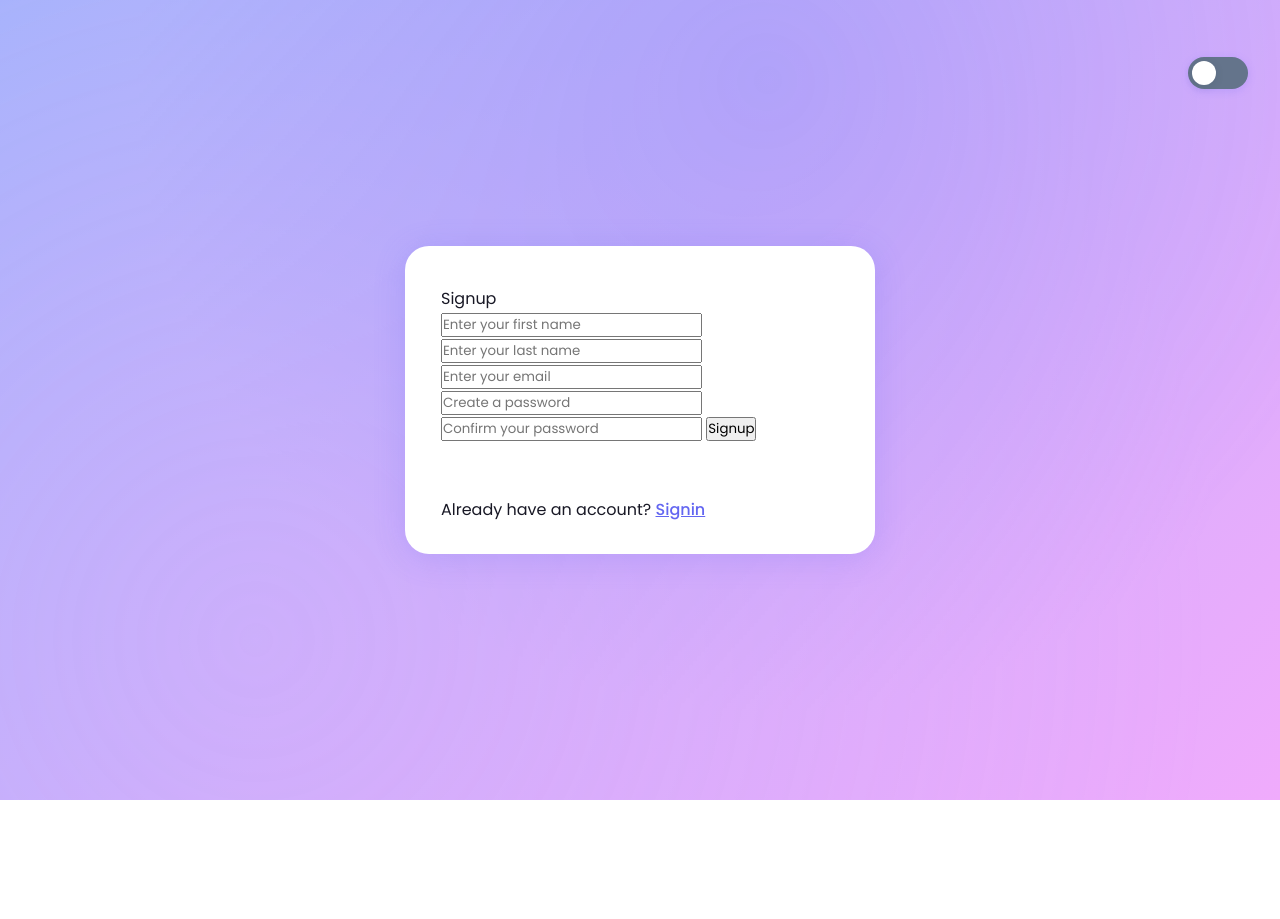
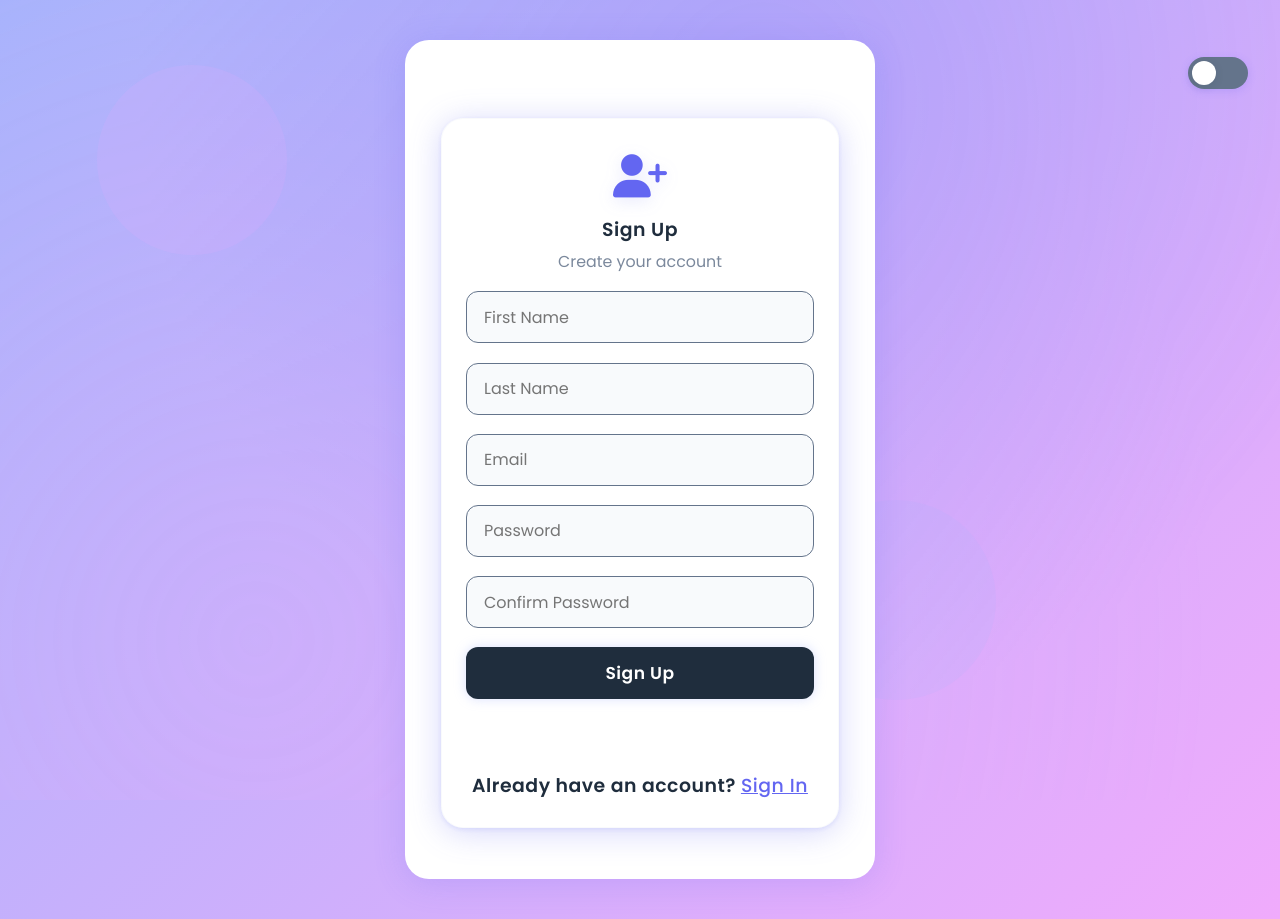
Before and after one commit to suchithsaraaaa/videochatapp, a Django app: template videoconference_app/templates/register.html in a window 1280 px wide. Before the commit the page ends 800 px from the top, so only its background shows below. Run offline with Django 3.2, Linux system fonts and the light colour scheme; the template is opened without the code that fills it, so the values that code supplies are empty.

Commit message:
template changes

```diff
--- a/videoconference_app/static/css/style.css
+++ b/videoconference_app/static/css/style.css
@@ -416,3 +416,83 @@
   opacity: 0.18;
   background: radial-gradient(circle at 60% 10%, #6366f1 0%, transparent 60%), radial-gradient(circle at 20% 80%, #f0abfc 0%, transparent 80%);
 }
+
+/* --- Action Card Styles for Animated Boxes --- */
+.action-cards {
+  display: flex;
+  flex-wrap: wrap;
+  justify-content: center;
+  gap: 2.2rem;
+  margin: 2.4rem 0 1.2rem 0;
+  z-index: 2;
+}
+.action-card {
+  background: rgba(255,255,255,0.13);
+  border-radius: 22px;
+  min-width: 170px;
+  min-height: 170px;
+  padding: 2.2rem 1.5rem 1.7rem 1.5rem;
+  box-shadow: 0 4px 32px 0 #6366f144, 0 1.5px 4px #6366f122;
+  display: flex;
+  flex-direction: column;
+  align-items: center;
+  justify-content: center;
+  cursor: pointer;
+  position: relative;
+  overflow: hidden;
+  transition: transform .19s cubic-bezier(.4,0,.2,1), box-shadow .19s, background .35s;
+  animation: popIn 0.8s cubic-bezier(.4,0,.2,1);
+  animation-fill-mode: both;
+  border: 1.5px solid #e0e7ef33;
+}
+.action-card:hover, .action-card:focus {
+  transform: scale(1.07) translateY(-5px) rotateZ(-1deg);
+  box-shadow: 0 8px 48px 0 #6366f177, 0 2px 8px #6366f122;
+  background: linear-gradient(135deg, #a5b4fc55 0%, #f0abfc77 100%);
+}
+
+@keyframes popIn {
+  0% { opacity: 0; transform: scale(.72) translateY(40px);}
+  80% { transform: scale(1.08) translateY(-8px);}
+  100% { opacity: 1; transform: scale(1) translateY(0);}
+}
+
+.action-card .icon {
+  font-size: 2.7rem;
+  margin-bottom: 1.1rem;
+  color: var(--color-accent);
+  filter: drop-shadow(0 4px 8px #6366f122);
+  transition: color 0.21s;
+}
+.action-card span {
+  font-size: 1.18rem;
+  font-weight: 600;
+  color: var(--color-primary);
+  text-align: center;
+  margin-bottom: .3rem;
+  letter-spacing: .5px;
+}
+.action-card .desc {
+  font-size: .99rem;
+  color: var(--color-secondary);
+  text-align: center;
+  opacity: 0.85;
+}
+
+body.dark-mode .action-card {
+  background: rgba(30,41,59,0.20);
+  border: 1.5px solid #6366f144;
+}
+body.dark-mode .action-card .icon {
+  color: var(--color-accent);
+}
+body.dark-mode .action-card span {
+  color: var(--color-accent);
+}
+body.dark-mode .action-card .desc {
+  color: #a1a1aa;
+}
+
+@media (max-width: 700px) {
+  .action-cards { flex-direction: column; gap: 1.4rem; }
+}
--- a/videoconference_app/templates/register.html
+++ b/videoconference_app/templates/register.html
@@ -4,32 +4,42 @@
 <head>
   <meta charset="UTF-8">
   <meta name="viewport" content="width=device-width, initial-scale=1.0">
-  <meta http-equiv="X-UA-Compatible" content="ie=edge">
-  <title>Signup</title>
+  <title>Sign Up</title>
   <link rel="stylesheet" href="{% static 'css/style.css' %}">
+  <link rel="stylesheet" href="https://cdnjs.cloudflare.com/ajax/libs/font-awesome/6.5.0/css/all.min.css">
 </head>
 <body>
+  <div class="animated-bg">
+    <svg class="bg-shape" width="100%" height="100%">
+      <circle cx="15%" cy="20%" r="95" fill="#f0abfc" opacity="0.14"/>
+      <circle cx="70%" cy="75%" r="100" fill="#a5b4fc" opacity="0.12"/>
+    </svg>
+  </div>
   <div class="container">
-    <div class="card form-card">
-      <header>Signup</header>
-      <form action="{% url 'register' %}" method="POST">
+    <div class="action-cards">
+      <div class="action-card" style="min-width:330px;">
+        <i class="fas fa-user-plus icon"></i>
+        <span>Sign Up</span>
+        <div class="desc">Create your account</div>
+        <form class="form" action="{% url 'register' %}" method="POST" style="margin-top:1.1em;">
           {% csrf_token %}
-        <input type="text" placeholder="Enter your first name" name="first_name" required>
-        <input type="text" placeholder="Enter your last name" name="last_name" required>
-        <input type="text" placeholder="Enter your email" name="email" required>
-        <input type="password" placeholder="Create a password" name="password1" required>
-        <input type="password" placeholder="Confirm your password" name="password2" required>
-        <input type="submit" class="button primary" value="Signup">
+          <input type="text" placeholder="First Name" name="first_name" required>
+          <input type="text" placeholder="Last Name" name="last_name" required>
+          <input type="text" placeholder="Email" name="email" required>
+          <input type="password" placeholder="Password" name="password1" required>
+          <input type="password" placeholder="Confirm Password" name="password2" required>
+          <input type="submit" class="button" value="Sign Up">
           <div class="status-message">
             {% if error %}
-            <p class="error">{{ error }}</p>
+              <p class="error"><i class="fas fa-times-circle"></i> {{ error }}</p>
             {% endif %}
           </div>
         </form>
-      <div class="account-link">
+        <div class="account-link" style="margin-top:1em;">
           <span>Already have an account?
-          <a href="{% url 'login' %}">Signin</a>
+            <a href="{% url 'login' %}">Sign In</a>
           </span>
+        </div>
       </div>
     </div>
     <div class="toggle-switch">
```
Also changed, not shown: videoconference_app/templates/dashboard.html (+29 -10 lines), videoconference_app/templates/index.html (+30 -9 lines), videoconference_app/templates/joinroom.html (+18 -8 lines), videoconference_app/templates/login.html (+21 -11 lines), db.sqlite3. Lines whose indentation alone changed are shown as unchanged.
